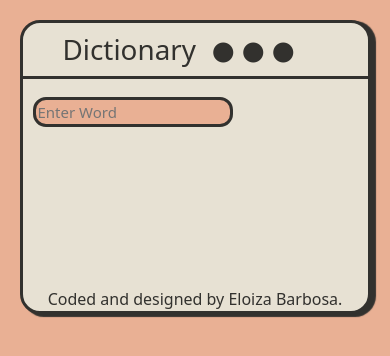
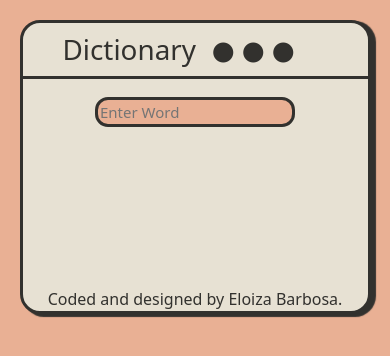
Before and after one commit to EloizaBAB/dictionary, a React (Create React App) app: page / in a window 390 px wide. Shown: the top 356 px of the page. Built offline with nearby package versions, Linux system fonts and the light colour scheme.

Commit message:
centered the search engine

```diff
--- a/src/searchstyle.css
+++ b/src/searchstyle.css
@@ -115,7 +115,8 @@ p.invalid {
   }
   .search-engine {
     width: fit-content;
-    margin: 0;
+    display: block;
+    margin: 0 auto;
     padding: 10px;
   }
 }
```
